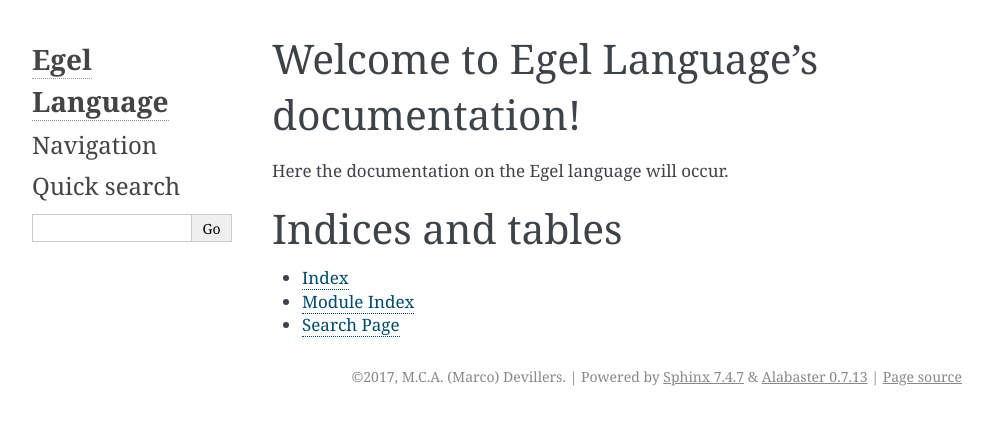
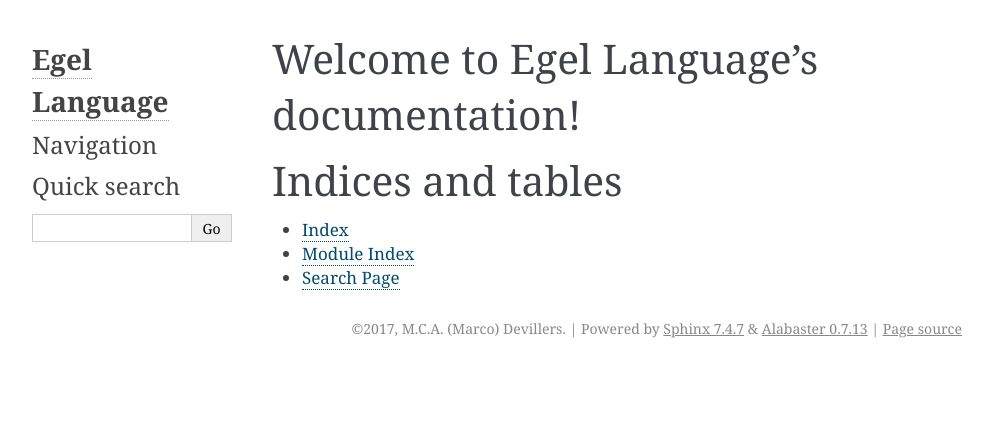
Before and after one commit to egel-lang/egel-docs, a Sphinx documentation site: the page built from source/index.rst, in a window 1280 px wide. Shown: the top 425 px of the page, without its empty margins (148-1140 px from the left). Built offline with Sphinx 7.4.7, drawn with Linux system fonts in a browser that asks for light colours.

Commit message:
trying to fix a bug

```diff
--- a/source/conf.py
+++ b/source/conf.py
@@ -1,7 +1,7 @@
 # -*- coding: utf-8 -*-
 #
 # Egel Language documentation build configuration file, created by
-# sphinx-quickstart on Thu Aug  3 01:39:45 2017.
+# sphinx-quickstart on Thu Aug  3 02:34:17 2017.
 #
 # This file is execfile()d with the current directory set to its
 # containing dir.
@@ -30,7 +30,7 @@
 # Add any Sphinx extension module names here, as strings. They can be
 # extensions coming with Sphinx (named 'sphinx.ext.*') or your custom
 # ones.
-extensions = []
+extensions = ['sphinx.ext.autodoc']
 
 # Add any paths that contain templates here, relative to this directory.
 templates_path = ['_templates']
--- a/source/index.rst
+++ b/source/index.rst
@@ -11,8 +11,6 @@
    :caption: Contents:
 
 
-Here the documentation on the Egel language will occur.
-
 
 Indices and tables
 ==================
```
Also changed, not shown: other parts of source/index.rst (+1 -1 lines).
